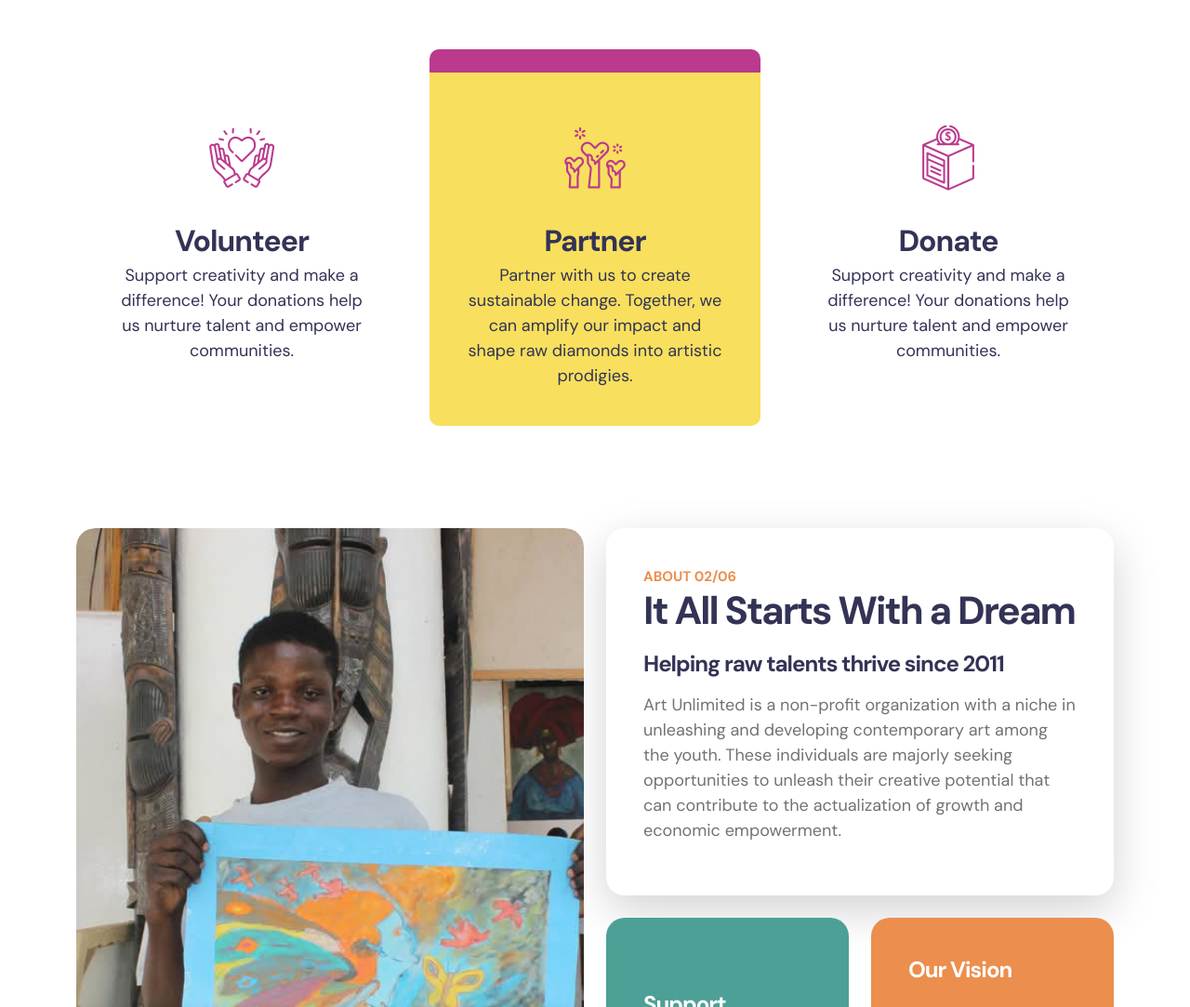
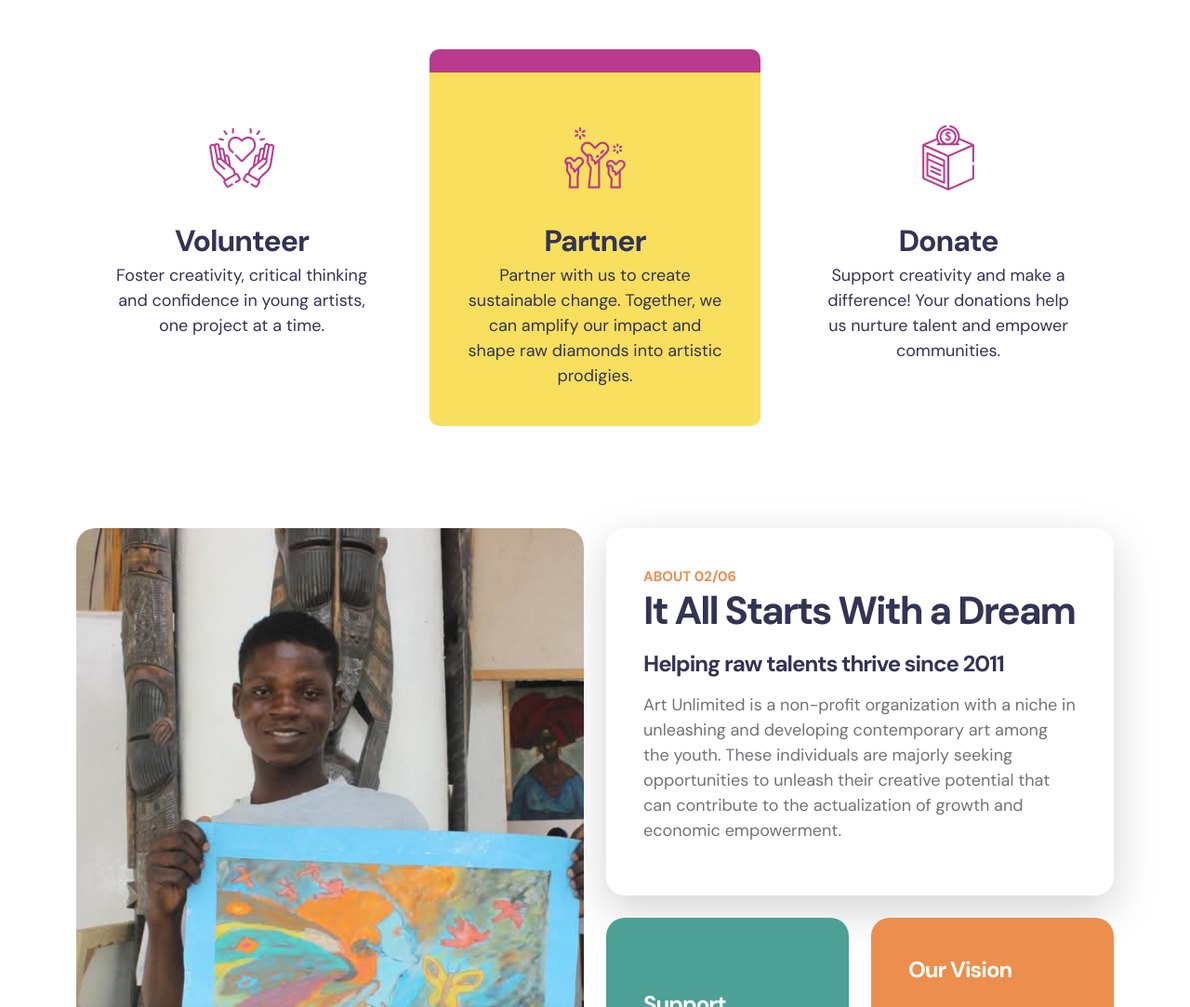
Before and after one commit to artunlimited/artunlimited.ng, a plain HTML site: page index.html in a window 1280 px wide. Shown: the part 894-1977 px from the top of the page at 93% size. Drawn offline with Linux system fonts and the light colour scheme; files whose address does not match are found by name.

Commit message:
index.html

```diff
--- a/index.html
+++ b/index.html
@@ -192,8 +192,8 @@
                                 </div>
 
                                 <div class="facts-block-body">
-                                    <p>Support creativity and make a difference! Your donations help us nurture
-                                         talent and empower communities.
+                                    <p>Foster creativity, critical thinking and
+                                       confidence in young artists, one project at a time.
                                     </p>
                                 </div>
                             </div>
```
